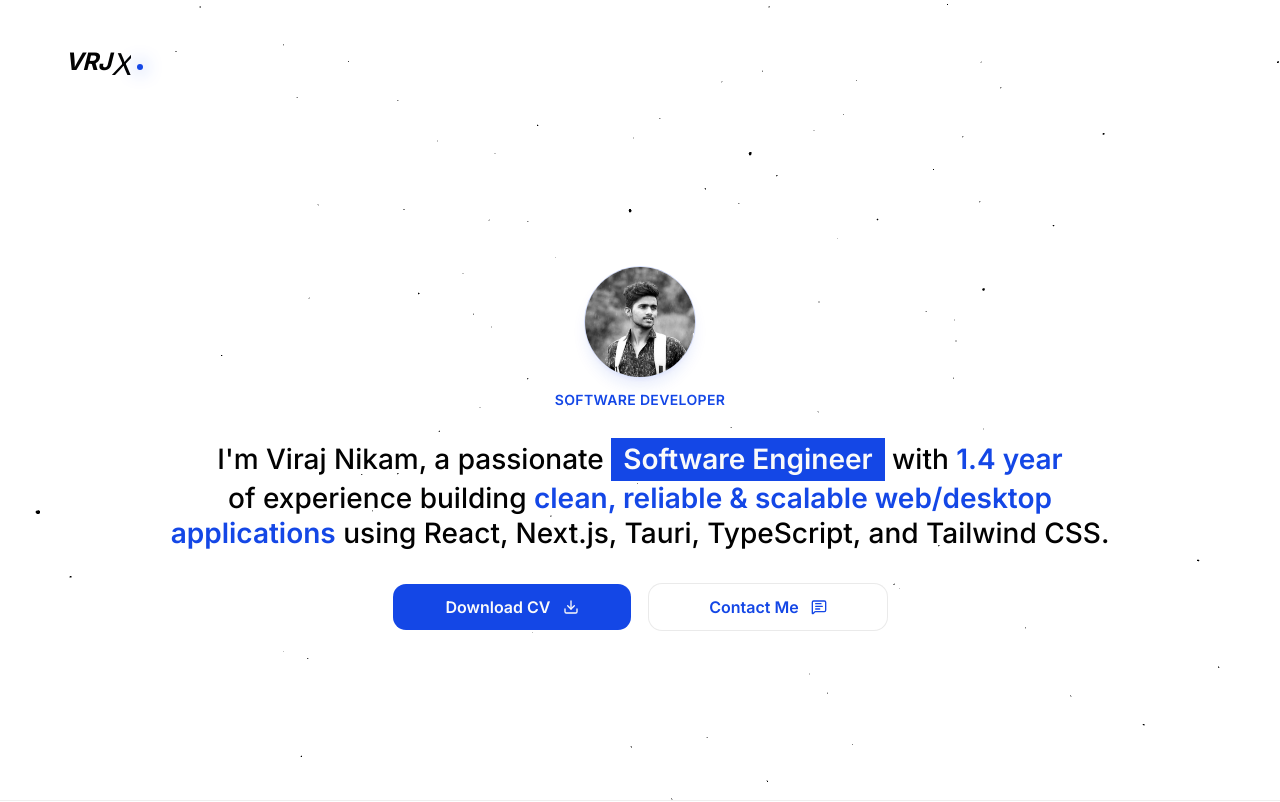
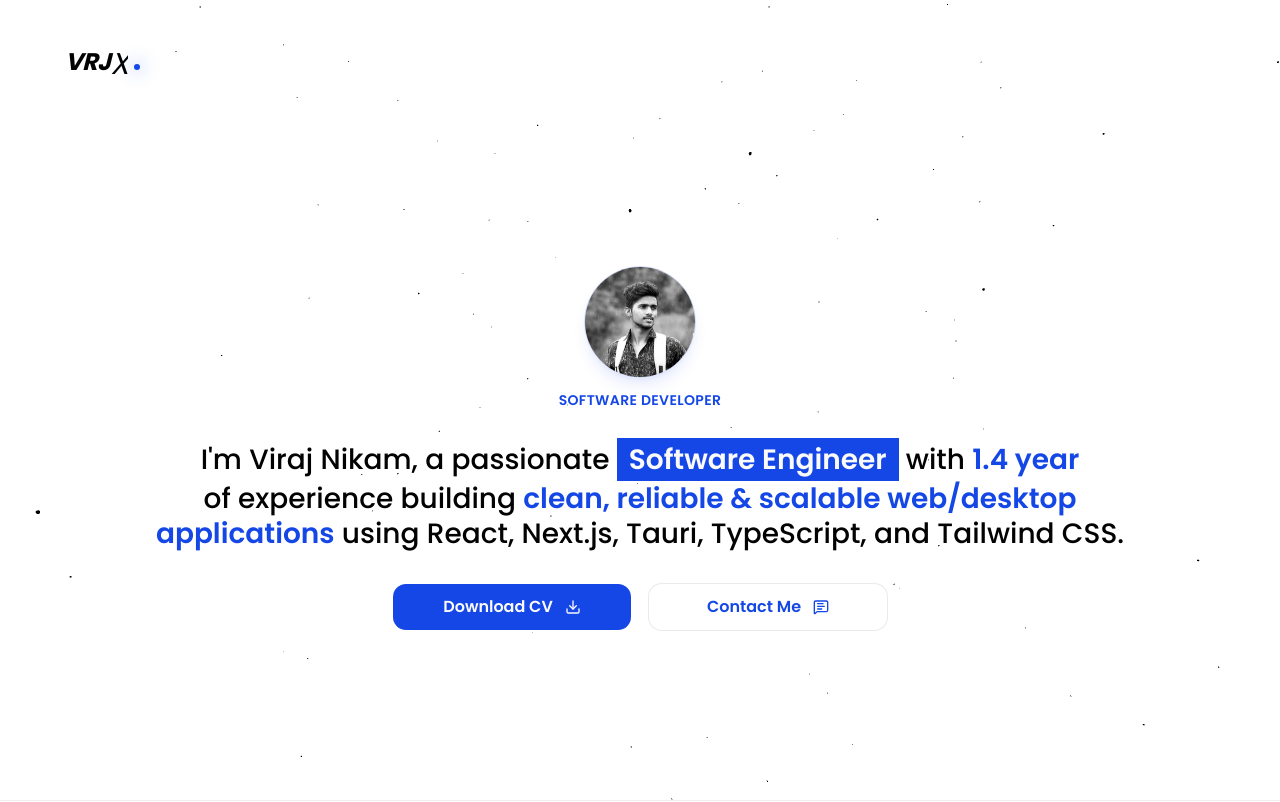
Before and after one commit to VirajNikam01/vrx-portfolio, a Next.js app: page / in a window 1280 px wide. Shown: the top 802 px of the page. Built offline with nearby package versions, Linux system fonts and the light colour scheme; no server answers.

Commit message:
chore : changed font from inter to poppins

```diff
--- a/app/layout.tsx
+++ b/app/layout.tsx
@@ -1,12 +1,24 @@
 import { Analytics } from "@vercel/analytics/next"
 import type { Metadata, Viewport } from "next";
-import { Inter } from "next/font/google";
+import { Poppins } from "next/font/google";
 import "./globals.css";
 import { cn } from "@/lib/utils";
 import { AppProviders } from "@/providers/app-providers";
 import { getSiteUrl, seoConfig } from "@/config/seo";
 
-const inter = Inter({ subsets: ['latin'], variable: '--font-sans' });
+// const inter = Inter({ subsets: ['latin'], variable: '--font-sans' });
+
+// const montserrat = Montserrat({
+//   subsets: ['latin'],
+//   weight: ['400', '500', '600', '700'],
+//   variable: '--font-montserrat',
+// })
+
+const poppins = Poppins({
+  subsets: ['latin'],
+  weight: ['400', '500', '600', '700'],
+  variable: '--font-sans',
+})
 
 export const metadata: Metadata = {
   metadataBase: new URL(getSiteUrl("/")),
@@ -79,7 +91,7 @@
   return (
     <html
       lang="en"
-      className={cn("h-full", "antialiased", "font-sans", inter.variable)}
+      className={cn("h-full", "antialiased", "font-sans", poppins.variable)}
       suppressHydrationWarning
     >
       <body className="relative min-h-dvh overflow-x-hidden bg-background text-foreground">
```
